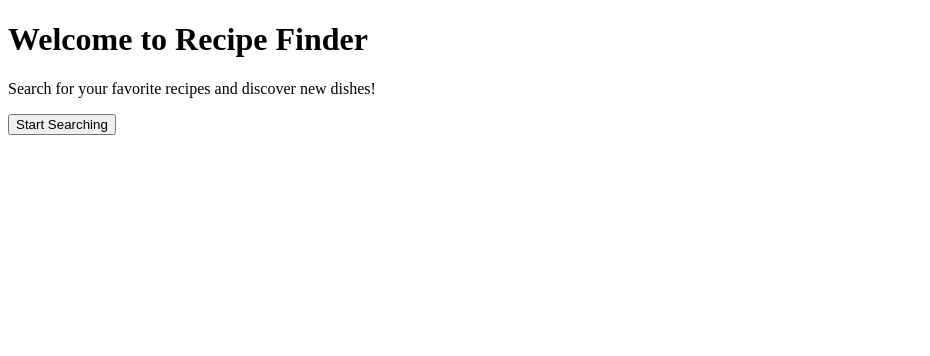
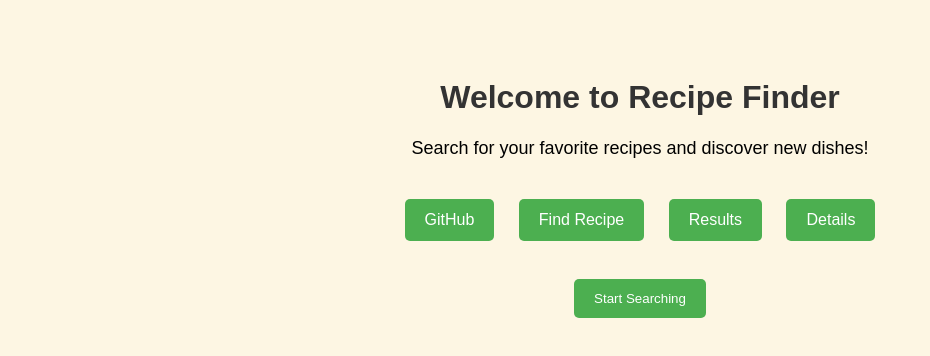
Before and after one commit to sowmiyaranjith2007-creator/html-mini-project1, a plain HTML site: page index.html in a window 1280 px wide. Shown: the whole page, without its empty margins (0-930 px from the left). Drawn offline with Linux system fonts and the light colour scheme.

Commit message:
Enhance index.html with styles and navigation
Added viewport meta tag and navigation links with styles.

```diff
--- a/index.html
+++ b/index.html
@@ -2,11 +2,55 @@
 <html lang="en">
 <head>
     <meta charset="UTF-8">
+    <meta name="viewport" content="width=device-width, initial-scale=1.0">
     <title>Recipe Finder</title>
+    <style>
+        body {
+            font-family: Arial, sans-serif;
+            text-align: center;
+            padding: 50px;
+            background-color: #fdf6e3;
+        }
+        h1 {
+            color: #333;
+        }
+        p {
+            font-size: 18px;
+            margin-bottom: 30px;
+        }
+        nav a, button {
+            display: inline-block;
+            margin: 10px;
+            padding: 12px 20px;
+            text-decoration: none;
+            color: white;
+            background-color: #4CAF50;
+            border: none;
+            border-radius: 5px;
+            cursor: pointer;
+        }
+        nav a:hover, button:hover {
+            background-color: #45a049;
+        }
+    </style>
 </head>
 <body>
+
     <h1>Welcome to Recipe Finder</h1>
     <p>Search for your favorite recipes and discover new dishes!</p>
-    <button onclick="location.href='search.html'">Start Searching</button>
+
+    <!-- Navigation Links -->
+    <nav>
+        <a href="github.html">GitHub</a>
+        <a href="find.html">Find Recipe</a>
+        <a href="result.html">Results</a>
+        <a href="details.html">Details</a>
+    </nav>
+
+    <br>
+
+    <!-- Start Button -->
+    <button onclick="location.href='find.html'">Start Searching</button>
+
 </body>
 </html>
```
